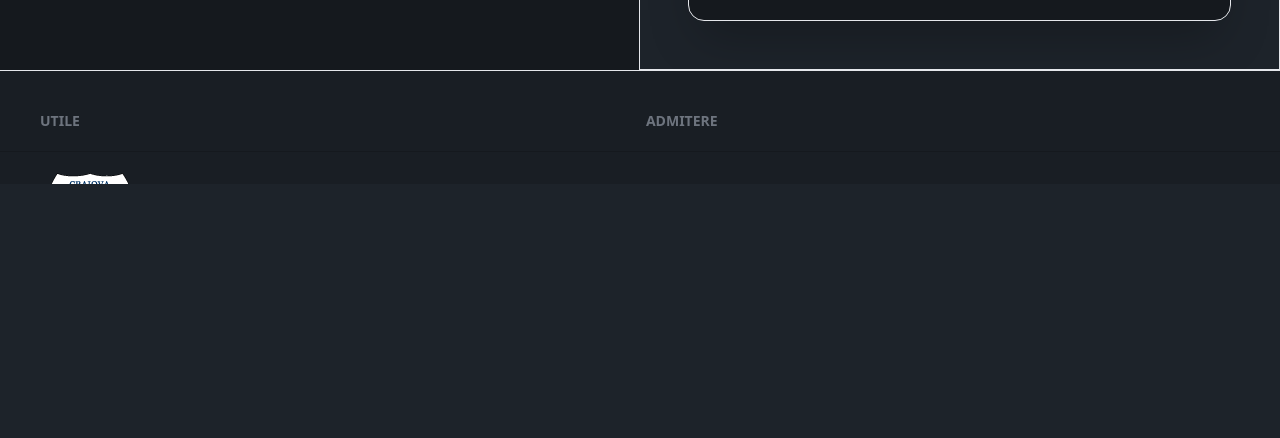
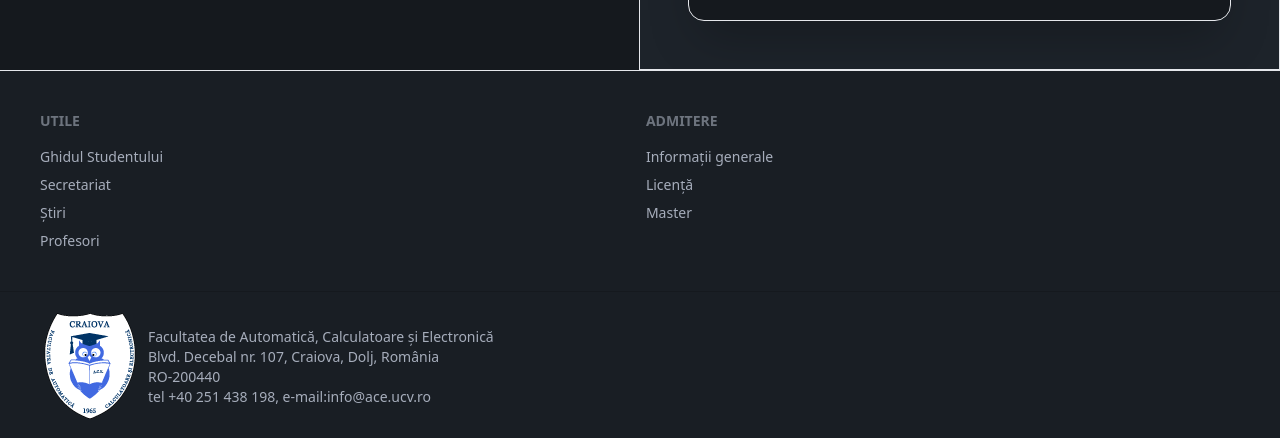
Before and after one commit to 1red0/ace-replica, a Next.js app: page / in a window 1280 px wide. Shown: the part 1850-2288 px from the top of the page. Before the commit the page ends 2034 px from the top, so only its background shows below. Built offline with nearby package versions, Linux system fonts and the light colour scheme.

Commit message:
fix footer overflow

```diff
--- a/src/components/footer/footer.component.tsx
+++ b/src/components/footer/footer.component.tsx
@@ -6,7 +6,7 @@ import Link from 'next/link';
 export default function Footer() {
 
   return (
-    <><footer className="footer p-10 bg-base-200 text-base-content border-t overflow-x-auto">
+    <><footer className="footer p-10 bg-base-200 text-base-content border-t">
       <nav>
         <header className="footer-title">Utile</header>
         <Link href='/underconstruction' className="link link-hover">Ghidul Studentului</Link>
@@ -20,7 +20,7 @@ export default function Footer() {
         <Link href='/underconstruction' className="link link-hover">Licență</Link>
         <Link href='/underconstruction' className="link link-hover">Master</Link>
       </nav>
-    </footer><footer className="footer px-10 py-4 border-t bg-base-200 text-base-content border-base-300 overflow-x-auto">
+    </footer><footer className="footer px-10 py-4 border-t bg-base-200 text-base-content border-base-300">
         <aside className="items-center grid-flow-col">
           <Image src={Logo} alt="LOGO" />
           <p>Facultatea de Automatică, Calculatoare și Electronică
```
